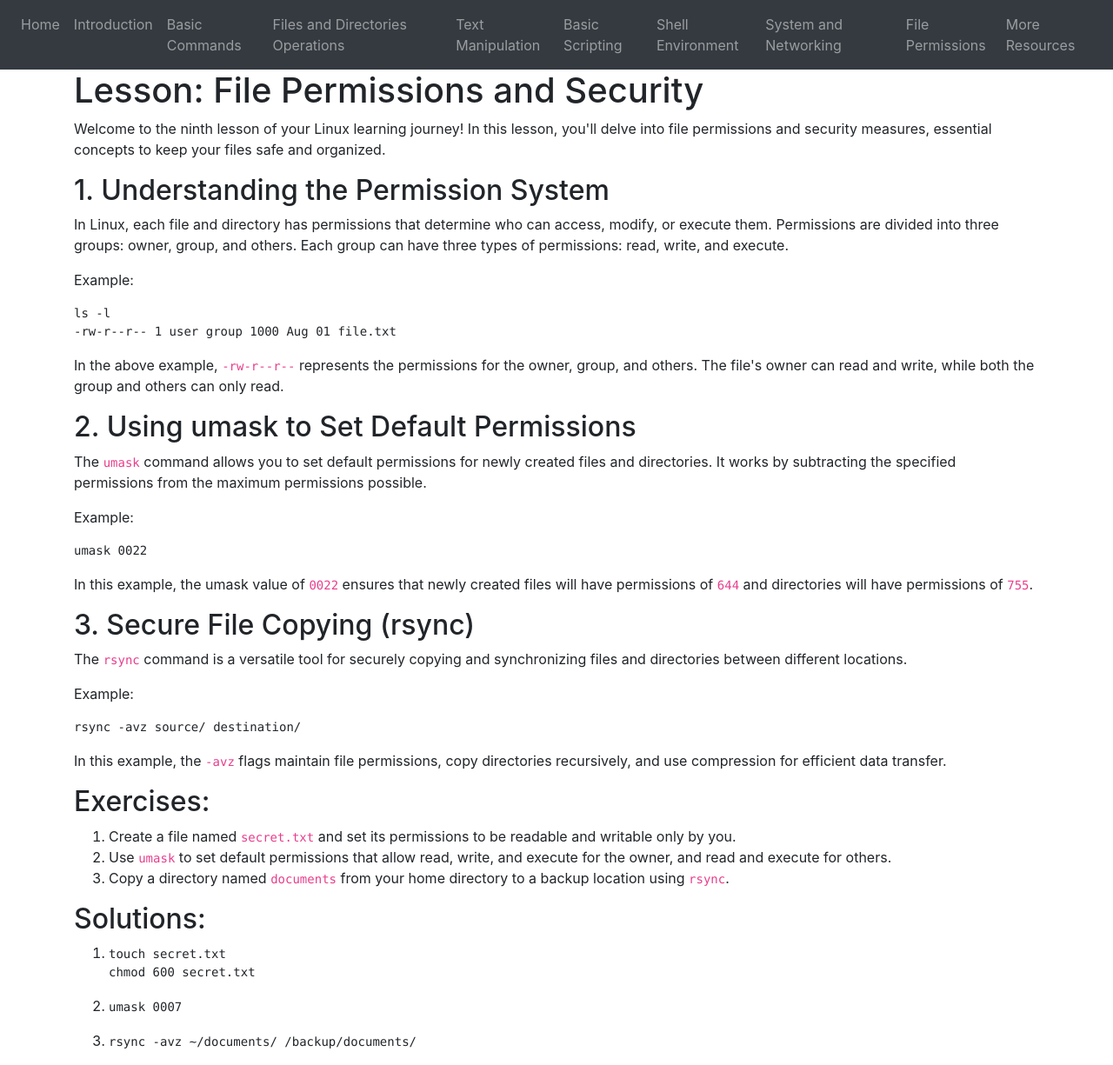
After one commit to CrtAnton/Learn-Python-Website, a Flask app: page /linux_file_permissions in a window 1280 px wide. The commit adds this page. Shown: the whole page at 87% size. Run offline with Flask 3, Linux system fonts and the light colour scheme; some libraries are stand-ins or nearby versions.

Commit message:
doen linux resources

```diff
--- a/Website_code/templates/base_linux.html
+++ b/Website_code/templates/base_linux.html
@@ -36,8 +36,8 @@
             <a class="nav-item nav-link" id="linux_basic_scripting" href="/linux_basic_scripting">Basic Scripting</a>
             <a class="nav-item nav-link" id="linux_shell_environment" href="/linux_shell_environment">Shell Environment</a>
             <a class="nav-item nav-link" id="linux_system_and_networking" href="/linux_system_and_networking">System and Networking</a>
-            <a class="nav-item nav-link" id="linux_basic_commands" href="/linux_basic_commands">Basic Commands</a>
-            <a class="nav-item nav-link" id="linux_basic_commands" href="/linux_basic_commands">Basic Commands</a>
+            <a class="nav-item nav-link" id="linux_file_permissions" href="/linux_file_permissions">File Permissions</a>
+            <a class="nav-item nav-link" id="linux_more_resources" href="/linux_more_resources">More Resources</a>
           </div>
         </div>
       </nav>
--- /dev/null
+++ b/Website_code/templates/linux_pages/file_permissions.html
@@ -0,0 +1,57 @@
+{% extends "base_linux.html" %}
+{% block title %}File Permissions and Security{% endblock %}
+{% block content %}
+
+<!DOCTYPE html>
+<html>
+<head>
+    <title>File Permissions and Security</title>
+</head>
+<body>
+    <h1>Lesson: File Permissions and Security</h1>
+
+    <p>Welcome to the ninth lesson of your Linux learning journey! In this lesson, you'll delve into file permissions and security measures, essential concepts to keep your files safe and organized.</p>
+
+    <h2>1. Understanding the Permission System</h2>
+    <p>In Linux, each file and directory has permissions that determine who can access, modify, or execute them. Permissions are divided into three groups: owner, group, and others. Each group can have three types of permissions: read, write, and execute.</p>
+    <p>Example:</p>
+    <pre><code>ls -l
+-rw-r--r-- 1 user group 1000 Aug 01 file.txt</code></pre>
+    <p>In the above example, <code>-rw-r--r--</code> represents the permissions for the owner, group, and others. The file's owner can read and write, while both the group and others can only read.</p>
+
+    <h2>2. Using umask to Set Default Permissions</h2>
+    <p>The <code>umask</code> command allows you to set default permissions for newly created files and directories. It works by subtracting the specified permissions from the maximum permissions possible.</p>
+    <p>Example:</p>
+    <pre><code>umask 0022</code></pre>
+    <p>In this example, the umask value of <code>0022</code> ensures that newly created files will have permissions of <code>644</code> and directories will have permissions of <code>755</code>.</p>
+
+    <h2>3. Secure File Copying (rsync)</h2>
+    <p>The <code>rsync</code> command is a versatile tool for securely copying and synchronizing files and directories between different locations.</p>
+    <p>Example:</p>
+    <pre><code>rsync -avz source/ destination/</code></pre>
+    <p>In this example, the <code>-avz</code> flags maintain file permissions, copy directories recursively, and use compression for efficient data transfer.</p>
+
+    <h2>Exercises:</h2>
+    <ol>
+        <li>Create a file named <code>secret.txt</code> and set its permissions to be readable and writable only by you.</li>
+        <li>Use <code>umask</code> to set default permissions that allow read, write, and execute for the owner, and read and execute for others.</li>
+        <li>Copy a directory named <code>documents</code> from your home directory to a backup location using <code>rsync</code>.</li>
+    </ol>
+
+    <h2>Solutions:</h2>
+    <ol>
+        <li>
+            <pre><code>touch secret.txt
+chmod 600 secret.txt</code></pre>
+        </li>
+        <li>
+            <pre><code>umask 0007</code></pre>
+        </li>
+        <li>
+            <pre><code>rsync -avz ~/documents/ /backup/documents/</code></pre>
+        </li>
+    </ol>
+</body>
+</html>
+
+{% endblock %}
--- a/Website_code/views.py
+++ b/Website_code/views.py
@@ -199,3 +199,11 @@ def linux_shell_environment():
 @views.route("/linux_system_and_networking")
 def linux_system_and_networking():
     return render_template("linux_pages/system_and_networking.html")
+
+@views.route("/linux_file_permissions")
+def linux_file_permissions():
+    return render_template("linux_pages/file_permissions.html")
+
+@views.route("/linux_more_resources")
+def linux_more_resources():
+    return render_template("linux_pages/more_resources.html")
```
Also changed, not shown: Website_code/templates/linux_pages/more_resources.html (added, +54 -0 lines).
